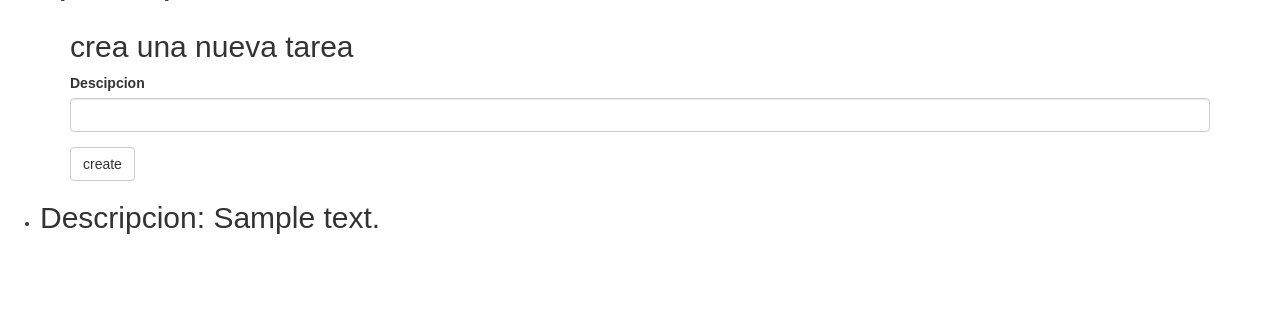
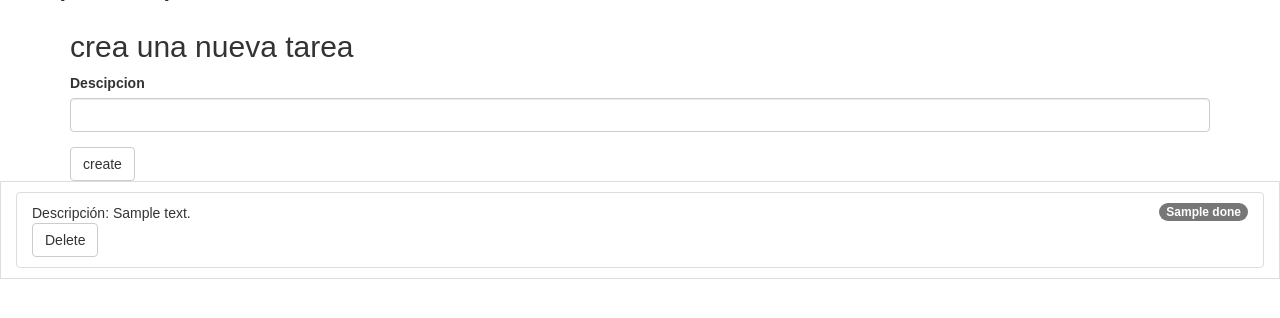
Before and after one commit to SrKeroz/Todo-app-Flask, a Flask app: template app/templates/hello.html in a window 1280 px wide. Shown: the part 171-489 px from the top of the page. Run offline with Flask 2, Linux system fonts and the light colour scheme; the template is opened without the code that fills it: values that come from a table or form of the project are taken from there, most other values are stand-ins (such as "Sample title", 1, 10 or a date in 2020); some libraries are stand-ins or nearby versions.

Commit message:
delete-todos

```diff
--- a/app/firestore_service.py
+++ b/app/firestore_service.py
@@ -27,4 +27,9 @@ def get_todos(user_id):
 
 def put_todos(user_id, descrition):
     todos_collection_ref = db.collection("users").document(user_id).collection("todos")
-    todos_collection_ref.add({"descripcion": descrition})
+    todos_collection_ref.add({"descripcion": descrition, "done": False})
+
+
+def delete_todo(user_id, todo_id):
+    todo_ref = db.document('users/{}/todos/{}'.format(user_id, todo_id))
+    todo_ref.delete()
--- a/app/forms.py
+++ b/app/forms.py
@@ -12,3 +12,7 @@ class LoginForm(FlaskForm):
 class TodoForm(FlaskForm):
     description = StringField("Descipcion", validators=[DataRequired()])
     sumit = SubmitField("create")
+
+
+class DeleteTodo(FlaskForm):
+    submit = SubmitField("Delete")
--- a/app/templates/hello.html
+++ b/app/templates/hello.html
@@ -22,9 +22,9 @@
         {{ wtf.quick_form(todo_form) }}
     </div>
 
-    <ul>
+    <ul class="list-group-item">
         {% for todos in todo %}
-            {{macros.render_todo(todos)}}
+            {{macros.render_todo(todos, delete_form)}}
         {% endfor %}
     </ul>
 {% endblock %}
--- a/app/templates/macros.html
+++ b/app/templates/macros.html
@@ -1,3 +1,10 @@
-{% macro render_todo(todos)%}
-    <li><h2>Descripcion: {{todos.to_dict().descripcion}}</h2></li>
+{% import "bootstrap/wtf.html" as wtf %}
+
+{% macro render_todo(todos, delete_form)%}
+    <li class="list-group-item">
+        <span class="badge">{{ todos.to_dict().done }}</span>
+        Descripción: {{ todos.to_dict().descripcion }}
+
+        {{ wtf.quick_form(delete_form, action=url_for("delete", todo_id=todos.id)) }}
+    </li>
 {% endmacro %}
--- a/main.py
+++ b/main.py
@@ -5,8 +5,8 @@ import unittest
 
 
 from app import create_app
-from app.forms import TodoForm
-from app.firestore_service import get_todos, put_todos
+from app.forms import TodoForm, DeleteTodo
+from app.firestore_service import delete_todo, get_todos, put_todos
 
 app = create_app()
 
@@ -47,12 +47,14 @@ def hello():
     user_ip = session.get("user_ip")
     username = current_user.id
     todo_form = TodoForm()
+    delete_form = DeleteTodo()
 
     context = {
         "user_ip": user_ip,
         "todo": get_todos(user_id=username),
         "username": username,
-        "todo_form": todo_form
+        "todo_form": todo_form,
+        "delete_form": DeleteTodo()
     }
 
     if todo_form.validate_on_submit():
@@ -66,5 +68,15 @@ def hello():
 
 
 
+@app.route("/todos/delete/<todo_id>", methods=["POST"])
+def delete(todo_id):
+    user_id = current_user.id
+    delete_todo(user_id=user_id, todo_id=todo_id)
+
+    flash("tarea eliminada")
+
+    return redirect(url_for("hello"))
+
+
 if __name__ == "__main__":
     app.run(None, 3000, True)
```
